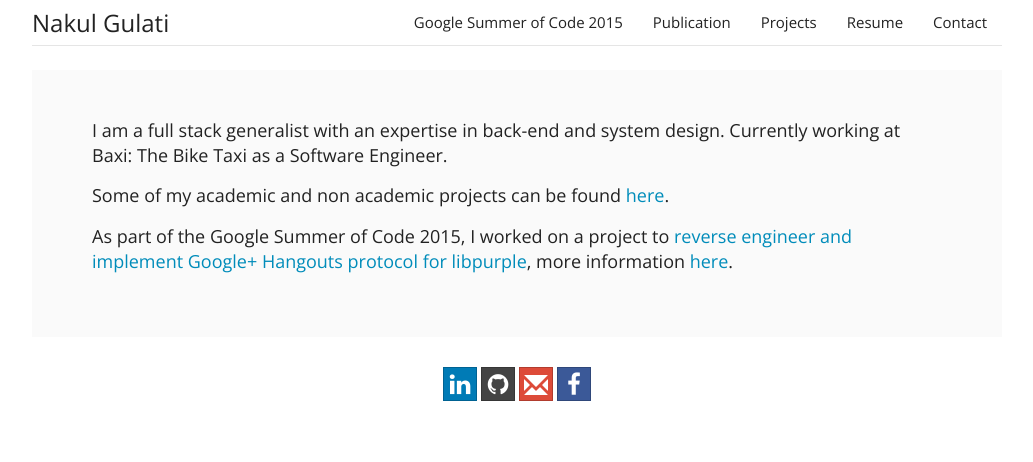
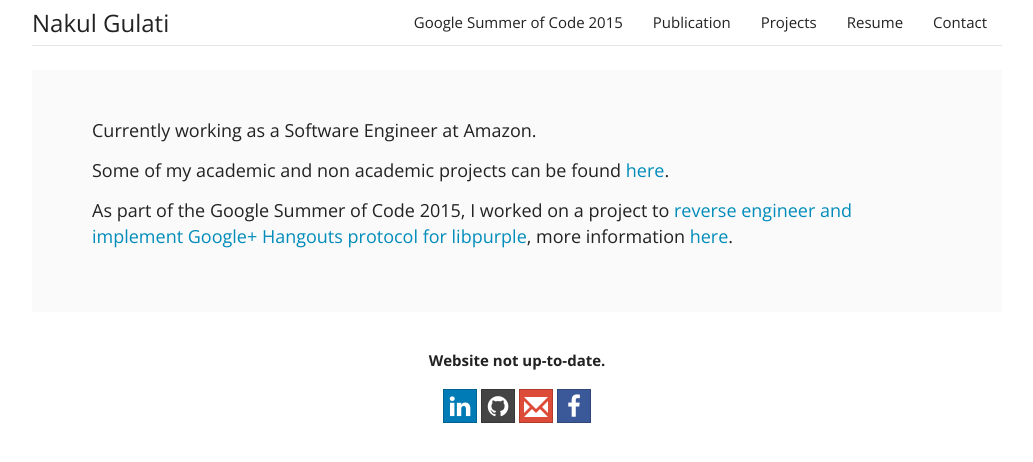
Before and after one commit to nakulgulati/nakulgulati.github.io, a plain HTML site: page index.html in a window 1280 px wide. Shown: the whole page, without its empty margins (123-1156 px from the left). Drawn offline with nearby package versions, Linux system fonts and the light colour scheme.

Commit message:
update current work and added outdated footer

```diff
--- a/css/styles.css
+++ b/css/styles.css
@@ -65,6 +65,10 @@ h3 > span {
     font-weight: 200;
 }
 
+.outdated{
+    margin-bottom: 10px;
+}
+
 @media screen and (min-width: 1024px) {
     .container {
         width: 1000px;
--- a/index.html
+++ b/index.html
@@ -59,8 +59,7 @@
     <div class="container">
         <div class="jumbotron">
             <p>
-                I am a full stack generalist with an expertise in back-end and system design. Currently working at Baxi:
-                The Bike Taxi as a Software Engineer.
+                Currently working as a Software Engineer at Amazon.
             </p>
             <p>
                 Some of my academic and non academic projects can be found <a href="projects.html">here</a>.
@@ -76,6 +75,10 @@
 
 <div id="footer">
     <div class="container">
+        <div class="row text-center outdated">
+            <h5><strong>Website not up-to-date.</strong></h5>
+        </div>
+        <div class="row"></div>
         <div class="row text-center">
             <a href="https://in.linkedin.com/in/nakulgulati" target="_blank" class="btn btn-social-icon btn-linkedin">
                 <span class="fa fa-linkedin"></span>
```
Also changed, not shown: contact.html (+4 -1 lines), gsoc.html (+3 -0 lines), projects.html (+3 -0 lines), sentiment-analysis.html (+3 -0 lines).
